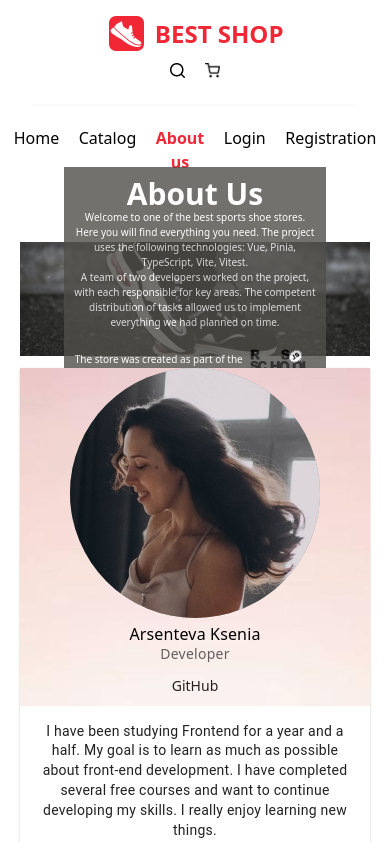
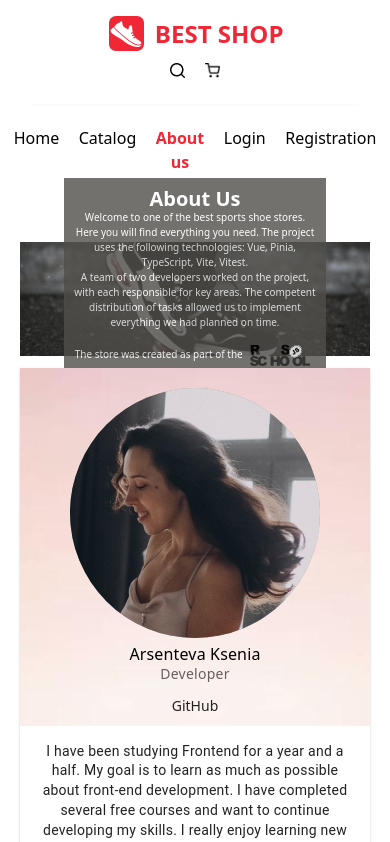
Before and after one commit to ustinix/eCommerce-Application, a Vue app: page /about in a window 390 px wide. Shown: the top 842 px of the page. Built offline with nearby package versions, Linux system fonts and the light colour scheme; no server answers; what @commercetools/platform-sdk, @commercetools/sdk-client-v2 would draw is missing.

Commit message:
fix: avatar photo

```diff
--- a/src/components/layout/avatar.vue
+++ b/src/components/layout/avatar.vue
@@ -44,9 +44,11 @@ const props = defineProps({
     <div class="card-container">
       <v-card class="mx-auto" width="600" height="800" rounded="0">
         <v-img :src="props.backgroundImage" cover>
-          <v-avatar color="grey" rounded="10" size="250">
-            <v-img height="100%" :src="props.avatarImage" cover></v-img>
-          </v-avatar>
+          <div class="avatar-wrapper">
+            <v-avatar color="grey" rounded="10" size="250" class="profile-avatar">
+              <v-img height="100%" :src="props.avatarImage" cover></v-img>
+            </v-avatar>
+          </div>
           <div class="info-block">
             <v-list-item
               class="text-black"
@@ -92,10 +94,14 @@ const props = defineProps({
       align-items: center;
       padding: 0 16px;
     }
+    .avatar-wrapper {
+      margin-top: 20px;
+      display: flex;
+      justify-content: center;
+    }
 
     .github-link {
       font-size: 14px;
-      min-height: 40px;
 
       a {
         color: inherit;
--- a/src/pages/aboutUsPage/about-page.vue
+++ b/src/pages/aboutUsPage/about-page.vue
@@ -64,11 +64,10 @@ import { TextEditComponent } from '../../enums/text-edit-component';
           align-items: center;
           vertical-align: middle;
           width: 60px;
-          aspect-ratio: 1 / 1;
+          height: 50px;
           transition: all 0.3s ease;
           .rs-icon {
             width: 60px;
-            aspect-ratio: 1 / 1;
           }
 
           &:hover {
@@ -96,12 +95,36 @@ import { TextEditComponent } from '../../enums/text-edit-component';
     flex-direction: column;
   }
 }
-@media (max-width: 800px) {
+@media (max-width: 920px) {
   .avatars {
     flex-direction: column;
   }
+  .about-page .img-container .text .text-inside[data-v-867ab44e] {
+    height: 100%;
+    width: 100%;
+    .rs-icon-link {
+      margin: 0px 5px;
+      display: inline-flex;
+      align-items: center;
+      vertical-align: middle;
+      width: 40px;
+      height: 30px;
+      transition: all 0.3s ease;
+      .rs-icon {
+        width: 40px;
+      }
+    }
+  }
   h1 {
     font-size: 30px;
+  }
+  p {
+    font-size: 12px;
+  }
+}
+@media (max-width: 700px) {
+  h1 {
+    font-size: 20px;
   }
   p {
     font-size: 10px;
```
